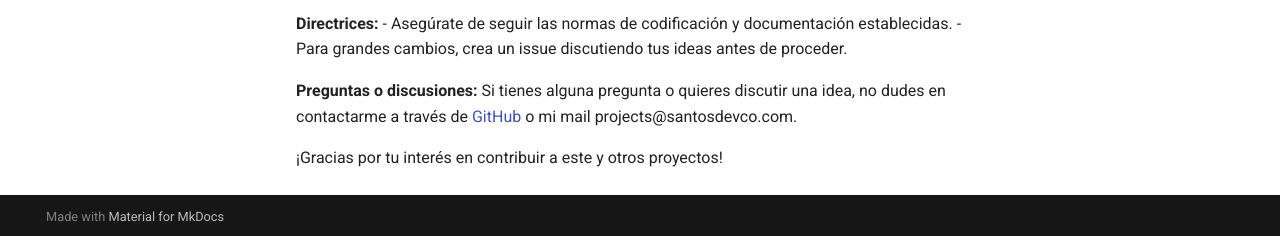
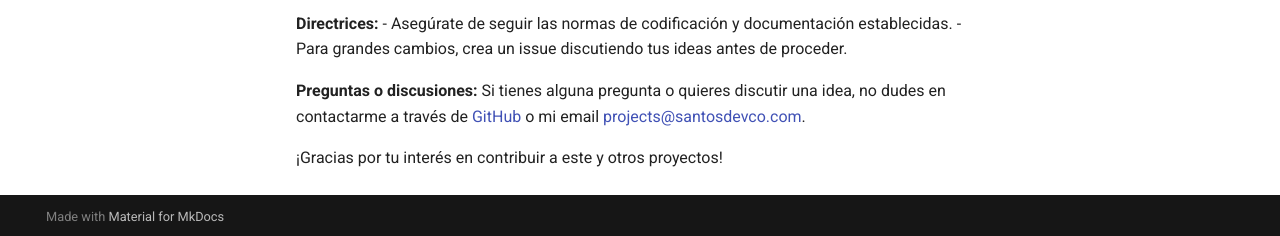
Before and after one commit to santosdevco/santos-docs, an MkDocs documentation site: the page built from docs/index.md, in a window 1280 px wide and 1172 px high. Shown: the part 933-1169 px from the top of the window. Built offline with MkDocs 1.6.1 and Material for MkDocs 9.7.7, drawn with Linux system fonts in a browser that asks for light colours.

Commit message:
mail to mail to

```diff
--- a/docs/index.md
+++ b/docs/index.md
@@ -34,7 +34,7 @@ En este momento solo tengo pública la documentación de los laboratorios de Kub
 - Para grandes cambios, crea un issue discutiendo tus ideas antes de proceder.
 
 
-**Preguntas o discusiones:** Si tienes alguna pregunta o quieres discutir una idea, no dudes en contactarme a través de [GitHub](https://github.com/SantiagoAndre) o mi mail projects@santosdevco.com.
+**Preguntas o discusiones:** Si tienes alguna pregunta o quieres discutir una idea, no dudes en contactarme a través de [GitHub](https://github.com/SantiagoAndre) o mi email [projects@santosdevco.com](mailto:projects@santosdevco.com).
 
 
 ¡Gracias por tu interés en contribuir a este y otros proyectos!
```
